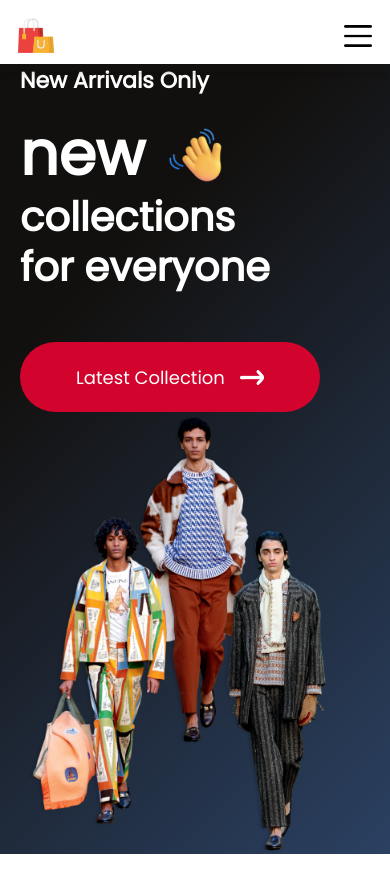
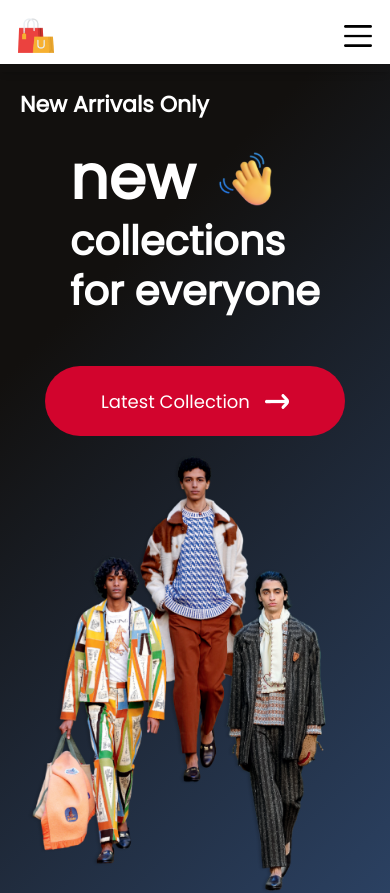
Before and after one commit to imadityayadav/frontend, a React (Create React App) app: page / in a window 390 px wide. Shown: the top 893 px of the page. Built offline with nearby package versions, Linux system fonts and the light colour scheme.

Commit message:
HeroPage_fix_mobile_view

```diff
--- a/src/components/Hero.jsx
+++ b/src/components/Hero.jsx
@@ -8,8 +8,8 @@ const Hero = () => {
         <div className='gradeint flex flex-col md:flex-row w-full'>
             {/* Left Side */}
             <div className='flex flex-col justify-center gap-5 md:pl-36 lg:pl-48 w-full md:w-3/5 px-5'>
-                <h2 className='text-white text-[22px] md:text-[26px] font-semibold'>New Arrivals Only</h2>
-                <div className='flex flex-col leading-tight'>
+                <h2 className='text-white text-[22px] md:text-[26px] font-semibold mt-6'>New Arrivals Only</h2>
+                <div className='flex flex-col leading-tight sm:bg-center mx-auto sm:mx-0'>
                     <div className='flex items-center gap-5'>
                         <p className='text-[60px] md:text-[80px] lg:text-[100px] font-bold text-white'>new</p>
                         <img className='w-[60px] md:w-[105px]' src={hand} alt="Hand Icon" />
@@ -17,7 +17,7 @@ const Hero = () => {
                     <span className='text-[40px] md:text-[60px] lg:text-[80px] font-bold text-white'>collections</span>
                     <span className='text-[40px] md:text-[60px] lg:text-[80px] font-bold text-white'>for everyone</span>
                 </div>
-                <button className='flex justify-center items-center gap-[15px] w-[300px] h-[70px] rounded-full text-white border-black bg-[#D2042D] hover:bg-black mt-[30px] text-[18px] font-large'>Latest Collection
+                <button className='flex justify-center items-center gap-[15px] w-[300px] h-[70px] rounded-full text-white border-black bg-[#D2042D] hover:bg-black mt-[30px] text-[18px] font-large mx-auto sm:mx-0'>Latest Collection
                         <div>
                             <img className='' src={arrow} alt="" />
                         </div>
@@ -25,8 +25,8 @@ const Hero = () => {
             </div>
 
             {/* Right Side - Hero Image */}
-            <div className='hero-right w-full md:w-2/5 flex justify-center'>
-                <img className='w-full h-auto max-w-[600px]' src={heroimg} alt="Hero" />
+            <div className='hero-right w-full md:w-2/5 flex justify-center mt-4'>
+                <img className='w-full h-auto max-w-[600px] mx-auto sm:mx-0' src={heroimg} alt="Hero" />
             </div>
 
         </div>
```
